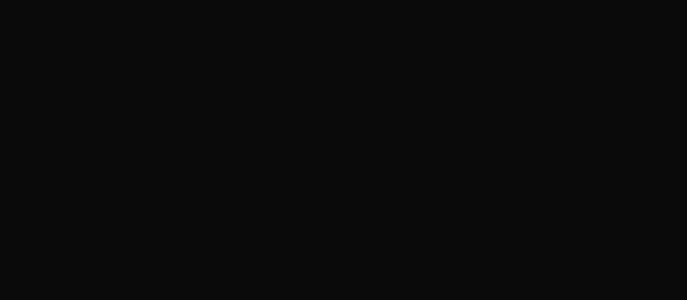
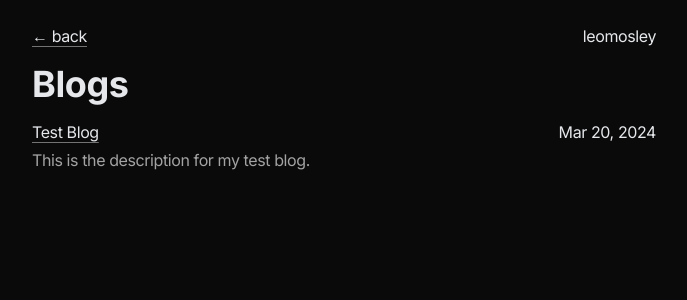
Before and after one commit to leomosley/mosly.dev, a Next.js app: page /blog in a window 1280 px wide. Shown: the top 300 px of the page, without its empty margins (296-983 px from the left). Built offline with nearby package versions, Linux system fonts and the light colour scheme.

Commit message:
created new components for blogs - unrouted terminal dir

```diff
--- a/app/blog/[name]/page.tsx
+++ b/app/blog/[name]/page.tsx
@@ -11,7 +11,7 @@ export default function Blog({ params } : { params: { name: string}}) {
         {blog? (
           <Markdown>{content}</Markdown>
         ) : (
-          <p>Content couldn't be loaded</p>
+          <p>Content couldn't be loaded.</p>
         )}
       </article>
     </main>
--- a/app/blog/page.tsx
+++ b/app/blog/page.tsx
@@ -1,7 +1,24 @@
-import React from 'react'
+import React from 'react';
+import { blogs } from '@/blogs';
+import BlogItem from '@/components/BlogItem';
+import BackButton from '@/components/BackButton';
 
 export default function BlogHome() {
   return (
-    <div></div>
+    <main className="flex flex-col justify-center p-6 mx-auto max-w-2xl">
+      <header className="flex flex-col space-y-4">
+        <div className="flex">
+          <BackButton />
+          <p className="ml-auto">leomosley</p>
+        </div>
+        <h1 className="text-4xl font-bold">Blogs</h1>
+        <p></p>
+      </header>
+      <section className="flex flex-col space-y-4">
+        {blogs.map((blog, index) => (
+          <BlogItem key={index} blog={blog} description={true} />
+        ))}
+      </section>
+    </main>
   )
 }
--- a/blogs/index.ts
+++ b/blogs/index.ts
@@ -5,10 +5,11 @@ export interface Blog {
   filename: string;
   location: string;
   date: string;
+  description: string;
 }
 
 export const blogs = [
-  { name: "Test Blog", filename: "test-blog.md", location: "test-blog", date: "Mar 20, 2024"},
+  { name: "Test Blog", filename: "test-blog.md", location: "test-blog", date: "Mar 20, 2024", description: "This is the description for my test blog."},
 ] as Blog[];
 
 export function getBlogAt(index: number) {
--- /dev/null
+++ b/components/BackButton.tsx
@@ -0,0 +1,14 @@
+'use client';
+import React from 'react';
+import { useRouter } from 'next/navigation';
+
+export default function BackButton() {
+  const router = useRouter();
+  return (
+    <button
+      className="underline-offset-4 underline decoration-neutral-500 transition hover:decoration-inherit"
+      onClick={() => router.back()}
+    >← back
+    </button>
+  )
+}
--- /dev/null
+++ b/components/BlogItem.tsx
@@ -0,0 +1,31 @@
+import React from 'react';
+import clsx from 'clsx';
+import Link from 'next/link';
+import { Blog } from '@/blogs';
+
+interface Props {
+  blog: Blog;
+  description?: boolean;
+}
+
+export default function BlogItem({
+  blog,
+  description
+} : Props) {
+  return (
+    <div className="flex">
+      <div className="flex flex-col space-y-1">
+        <Link
+          className={clsx(
+            "underline-offset-4 underline decoration-neutral-500",
+            "transition hover:decoration-inherit"
+          )}
+          href={`/blog/${blog.location}`}
+        >{blog.name}
+        </Link>
+        {description && <p className="text-neutral-400">{blog.description}</p>}
+      </div>
+      <p className="ml-auto">{blog.date}</p>
+    </div>
+  );
+}
--- a/components/Blogs.tsx
+++ b/components/Blogs.tsx
@@ -2,6 +2,8 @@ import clsx from 'clsx';
 import Link from 'next/link';
 import React, { Suspense } from 'react';
 import { blogs } from '@/blogs';
+
+import BlogItem from './BlogItem';
 
 export default function Blogs() {
   return (
@@ -10,17 +12,7 @@ export default function Blogs() {
       <div className="flex flex-col space-y-4">
         <Suspense>
           {blogs?.slice(0, 4).map((blog, index) => (
-          <div key={index} className="flex">
-            <Link
-              className={clsx(
-                "underline-offset-4 underline decoration-neutral-500",
-                "transition hover:decoration-inherit"
-              )}
-              href={`/blog/${blog.location}`}
-            >{blog.name}
-            </Link>
-            <p className="ml-auto">{blog.date}</p>
-          </div>
+            <BlogItem key={index} blog={blog} />
           ))}
         </Suspense>
         <div className="flex">
```
Also changed, not shown: app/_terminal/page.tsx (renamed from app/terminal/page.tsx). Lines whose indentation alone changed are shown as unchanged.
